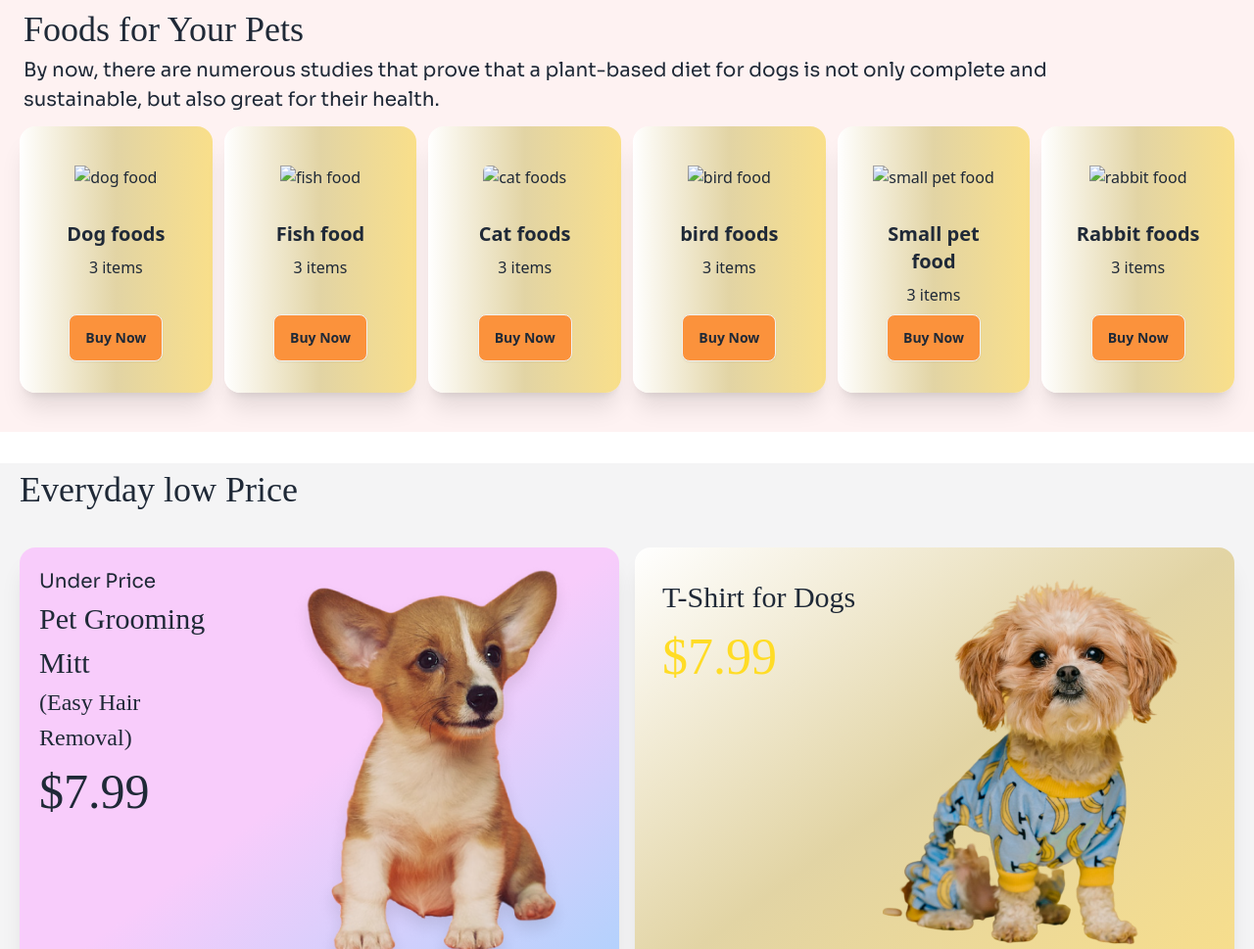
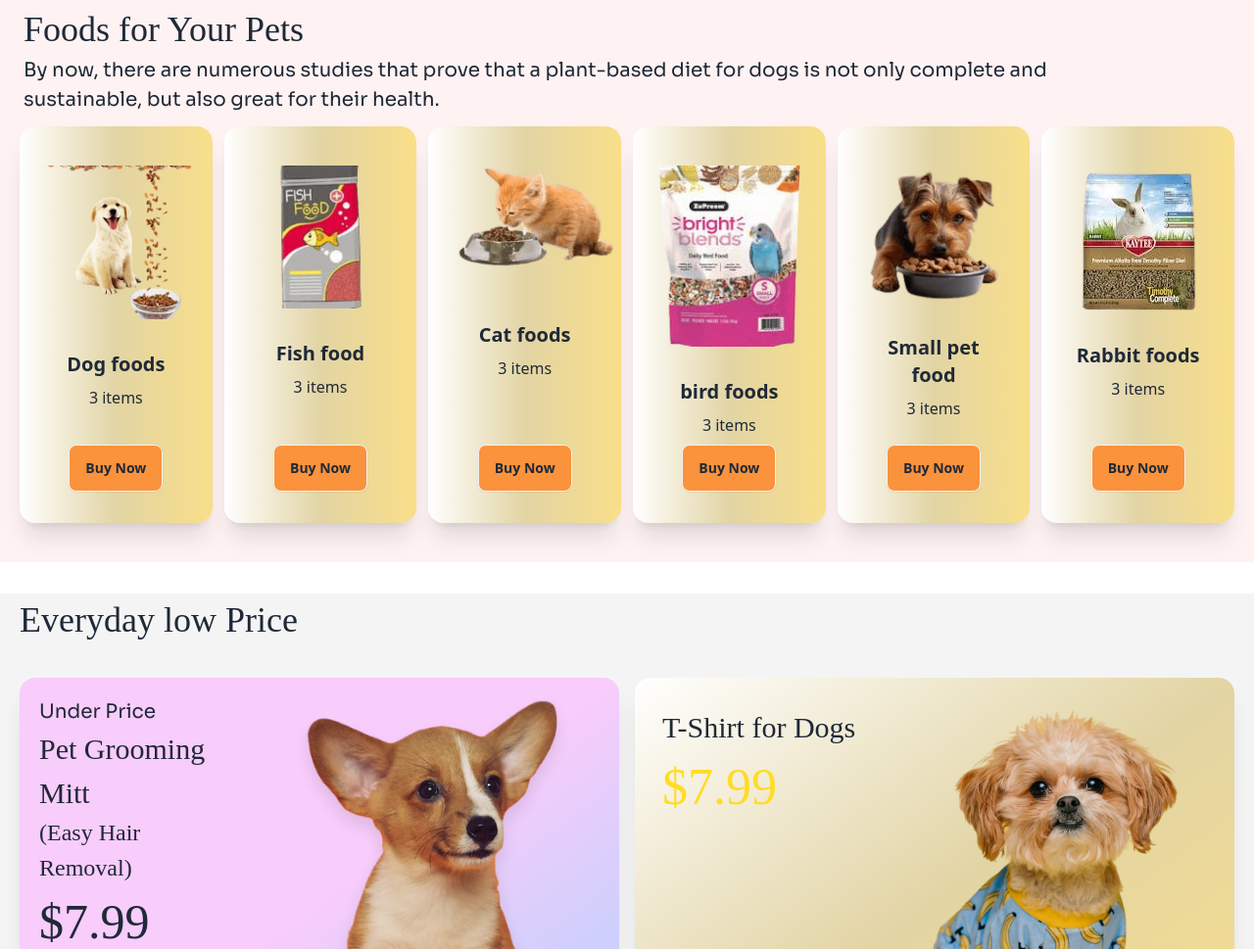
Before and after one commit to rjsuchy/Browse4Pets, a plain HTML site: page index.html in a window 1280 px wide. Shown: the part 1874-2843 px from the top of the page at 98% size. Drawn offline with nearby package versions, Linux system fonts and the light colour scheme; the site is published under a folder, as on GitHub Pages, so addresses that start at the root find nothing; a web font is replaced by a local one.

Commit message:
.\- removed

```diff
--- a/index.html
+++ b/index.html
@@ -322,7 +322,7 @@
                   <div class="card bg-gradient-to-r from-white via-[#e2d4a4] to-[#F9DF8A] w-30 shadow-xl ">
                     <figure class="px-5 pt-10 ">
                       <img class=""
-                        src="/assets/foods/dog_food-removebg-preview.png"
+                        src="assets/foods/dog_food-removebg-preview.png"
                         alt="dog food"
                         class="rounded-xl" />
                     </figure>
@@ -336,7 +336,7 @@
                   <div class="card bg-gradient-to-r from-white via-[#e2d4a4] to-[#F9DF8A] w-30 shadow-xl ">
                     <figure class="px-5 pt-10">
                       <img class=" "
-                        src="/assets/foods/fish_food-removebg-preview (1).png"
+                        src="assets/foods/fish_food-removebg-preview (1).png"
                         alt="fish food"
                         class="rounded-xl" />
                     </figure>
@@ -351,7 +351,7 @@
                   <div class="card bg-gradient-to-r from-white via-[#e2d4a4] to-[#F9DF8A] w-30 shadow-xl ">
                     <figure class="px-0 pt-10">
                       <img class=" rounded-md "
-                        src="/assets/foods/cat_food-removebg-preview (1) (2).png"
+                        src="assets/foods/cat_food-removebg-preview (1) (2).png"
                         alt="cat foods"
                         class="rounded-xl" />
                     </figure>
@@ -366,7 +366,7 @@
                   <div class="card bg-gradient-to-r from-white via-[#e2d4a4] to-[#F9DF8A] w-30 shadow-xl ">
                     <figure class="px-0 pt-10 w-full ">
                       <img class="  "
-                        src="/assets/foods/brid_food-removebg-preview.png"
+                        src="assets/foods/brid_food-removebg-preview.png"
                         alt="bird food"
                         class="rounded-xl" />
                     </figure>
@@ -381,7 +381,7 @@
                   <div class="card bg-gradient-to-r from-white via-[#e2d4a4] to-[#F9DF8A] w-30 shadow-xl ">
                     <figure class="px-5 pt-10">
                       <img class=""
-                        src="/assets/foods/dog_food2-removebg-preview (1).png"
+                        src="assets/foods/dog_food2-removebg-preview (1).png"
                         alt="small pet food"
                         class="rounded-xl" />
                     </figure>
@@ -396,7 +396,7 @@
                   <div class="card bg-gradient-to-r from-white via-[#e2d4a4] to-[#F9DF8A] w-30 shadow-xl ">
                     <figure class="px-0 pt-10">
                       <img class=" "
-                        src="/assets/foods/rabbit_food-removebg-preview.png"
+                        src="assets/foods/rabbit_food-removebg-preview.png"
                         alt="rabbit food"
                         class="rounded-xl" />
                     </figure>
```
